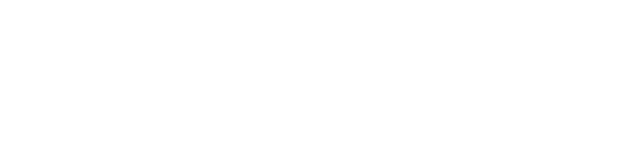
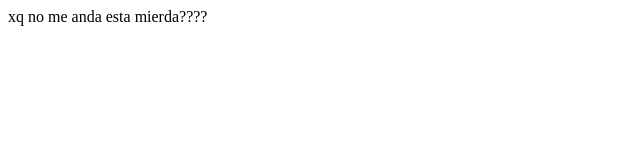
Before and after one commit to Tufff0xxx/prueba, a plain HTML site: page index.html in a window 1280 px wide. Shown: the whole page, without its empty margins (0-640 px from the left). Drawn offline with Linux system fonts and the light colour scheme.

Commit message:
SIGO INTENTANDO

```diff
--- a/index.html
+++ b/index.html
@@ -6,6 +6,7 @@
     <title>Document</title>
 </head>
 <body>
+    xq no me anda esta mierda????
 
 </body>
 </html>
```
